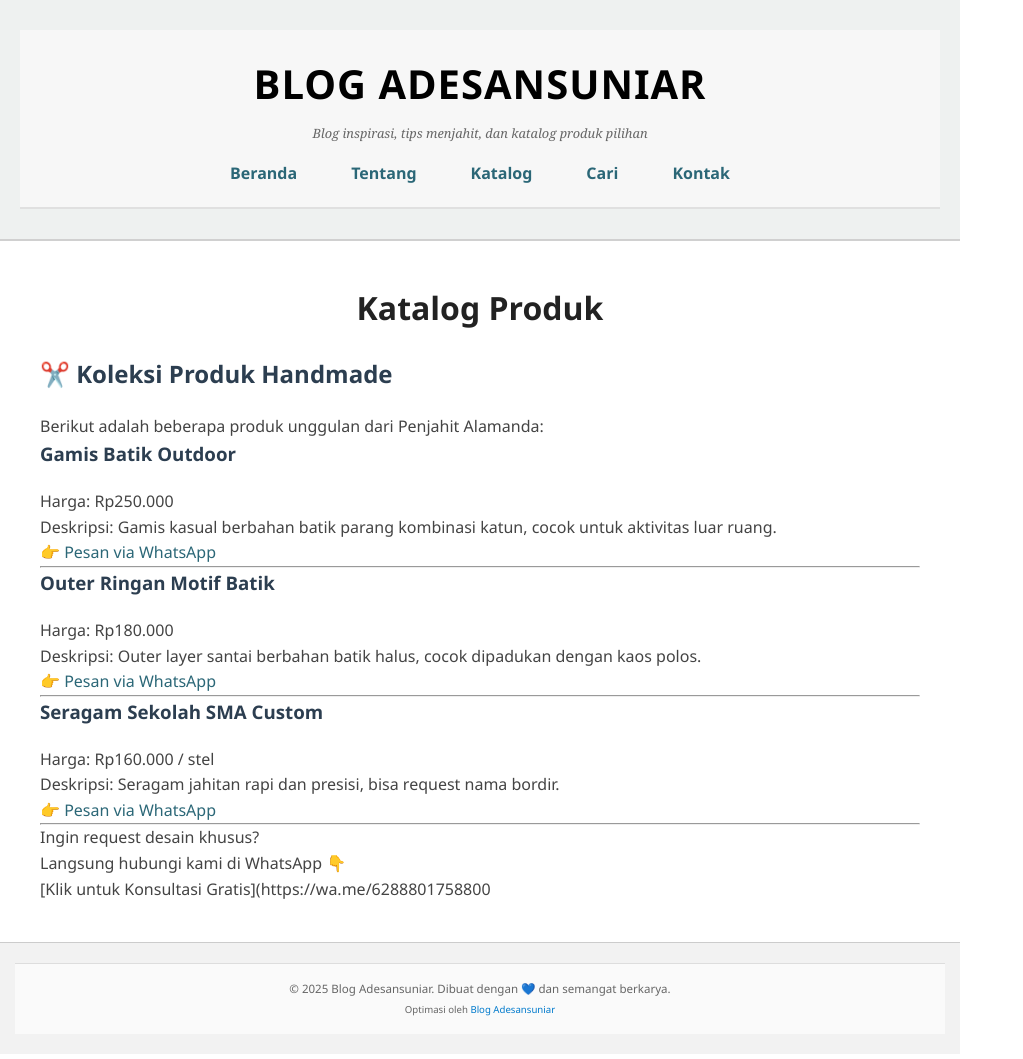
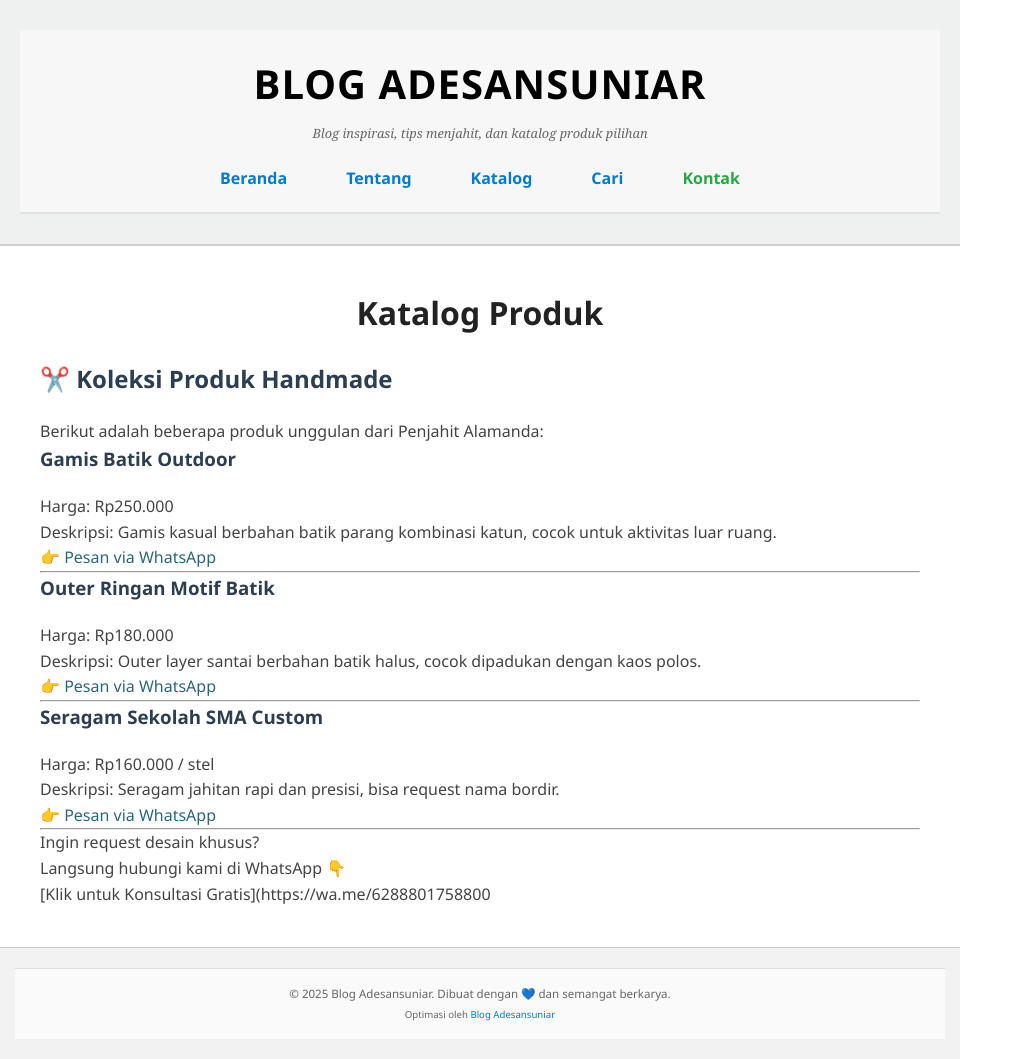
Before and after one commit to adesansuniar/blog-adesansuniar, a Jekyll site: the page built from katalog.md, in a window 1280 px wide. Shown: the whole page, without its empty margins (0-1023 px from the left). Built offline with Jekyll 4.4.1, drawn with Linux system fonts in a browser that asks for light colours; some web fonts are replaced.

Commit message:
Update header.html

```diff
--- a/_includes/header.html
+++ b/_includes/header.html
@@ -7,13 +7,13 @@
   <p style="margin: 5px 0 15px; font-size: 0.8em; color: #666; font-style: italic; font-family: 'Georgia', serif;">
     {{ site.description }}
   </p>
-  <nav class="main-nav">
-  <ul>
-    <li><a href="{{ '/' | relative_url }}">Beranda</a></li>
-    <li><a href="{{ '/about/' | relative_url }}">Tentang</a></li>
-    <li><a href="{{ '/katalog/' | relative_url }}">Katalog</a></li>
-    <li><a href="{{ '/search/' | relative_url }}">Cari</a></li>
-    <li><a href="https://wa.me/6288801758800">Kontak</a></li>
+<nav class="main-nav" style="text-align: center; margin-top: 20px;">
+  <ul style="list-style: none; padding: 0; display: flex; justify-content: center; flex-wrap: wrap; gap: 15px;">
+    <li><a href="{{ '/' | relative_url }}" style="text-decoration: none; color: #007acc; font-weight: 600;">Beranda</a></li>
+    <li><a href="{{ '/about/' | relative_url }}" style="text-decoration: none; color: #007acc; font-weight: 600;">Tentang</a></li>
+    <li><a href="{{ '/katalog/' | relative_url }}" style="text-decoration: none; color: #007acc; font-weight: 600;">Katalog</a></li>
+    <li><a href="{{ '/search/' | relative_url }}" style="text-decoration: none; color: #007acc; font-weight: 600;">Cari</a></li>
+    <li><a href="https://wa.me/6288801758800" style="text-decoration: none; color: #28a745; font-weight: 600;">Kontak</a></li>
   </ul>
 </nav>
   <style>
```
